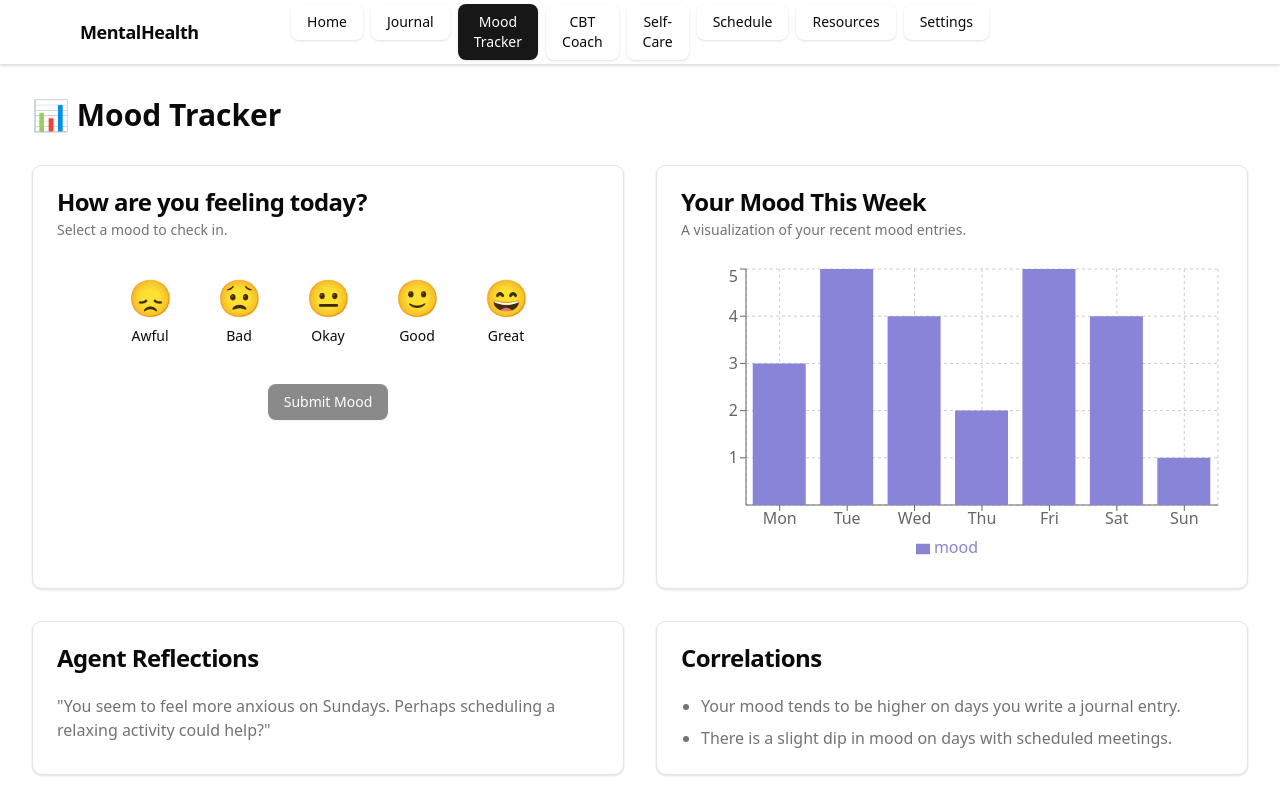
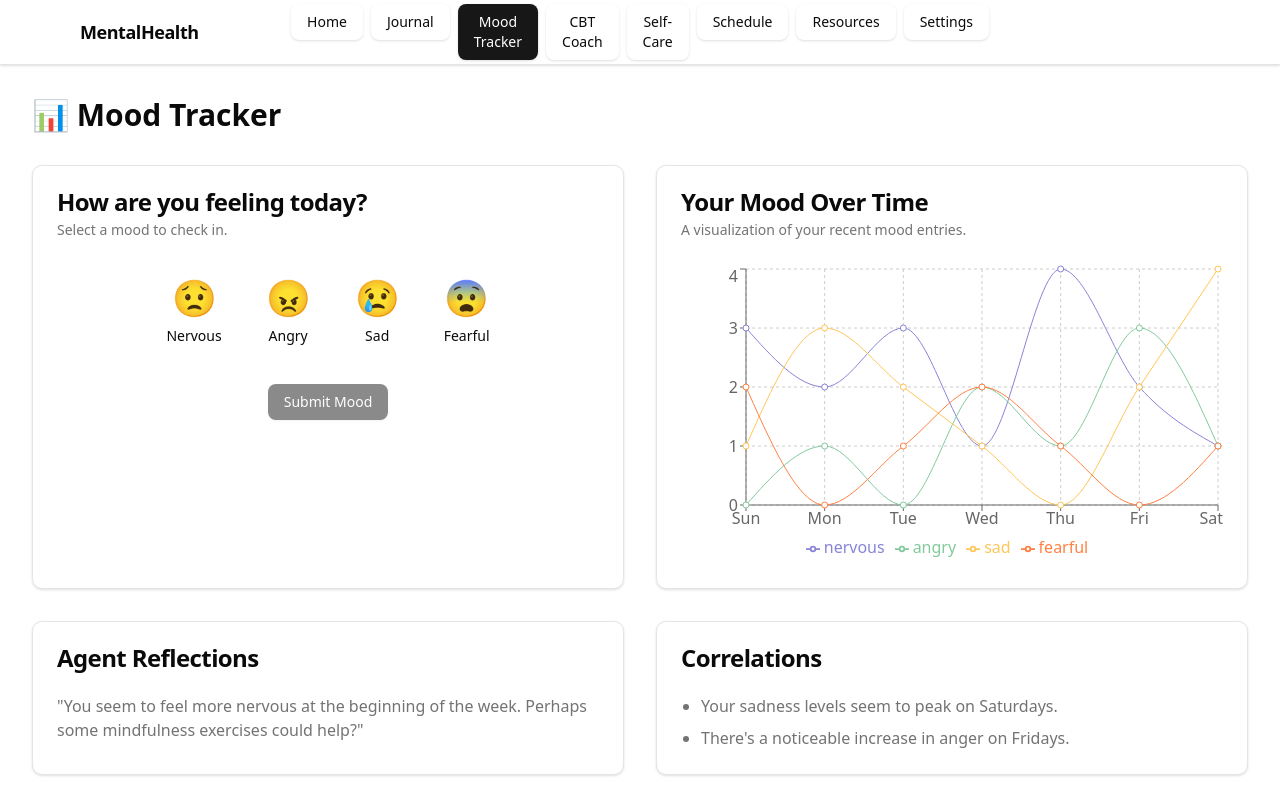
Before and after one commit to PSG777/Mindful, a Next.js app: page /mood-tracker in a window 1280 px wide. Built offline with nearby package versions, Linux system fonts and the light colour scheme.

Commit message:
Mood tracker
Changed bar graph to line graph

```diff
--- a/app/mood-tracker/page.tsx
+++ b/app/mood-tracker/page.tsx
@@ -2,14 +2,14 @@
 
 import { useState } from "react"
 import {
-  Bar,
-  BarChart,
+  LineChart,
+  Line,
+  XAxis,
+  YAxis,
   CartesianGrid,
+  Tooltip,
   Legend,
   ResponsiveContainer,
-  Tooltip,
-  XAxis,
-  YAxis,
 } from "recharts"
 
 import { Button } from "@/components/ui/button"
@@ -21,27 +21,68 @@ import {
   CardTitle,
 } from "@/components/ui/card"
 
-// Mock data
+// Mock data for line chart
 const moodData = [
-  { day: "Mon", mood: 3 },
-  { day: "Tue", mood: 5 },
-  { day: "Wed", mood: 4 },
-  { day: "Thu", mood: 2 },
-  { day: "Fri", mood: 5 },
-  { day: "Sat", mood: 4 },
-  { day: "Sun", mood: 1 },
+  { date: "2024-07-14", day: "Sun", nervous: 3, angry: 0, sad: 1, fearful: 2 },
+  { date: "2024-07-15", day: "Mon", nervous: 2, angry: 1, sad: 3, fearful: 0 },
+  { date: "2024-07-16", day: "Tue", nervous: 3, angry: 0, sad: 2, fearful: 1 },
+  { date: "2024-07-17", day: "Wed", nervous: 1, angry: 2, sad: 1, fearful: 2 },
+  { date: "2024-07-18", day: "Thu", nervous: 4, angry: 1, sad: 0, fearful: 1 },
+  { date: "2024-07-19", day: "Fri", nervous: 2, angry: 3, sad: 2, fearful: 0 },
+  { date: "2024-07-20", day: "Sat", nervous: 1, angry: 1, sad: 4, fearful: 1 },
 ]
 
 const moodOptions = [
-  { emoji: "😞", label: "Awful", value: 1 },
-  { emoji: "😟", label: "Bad", value: 2 },
-  { emoji: "😐", label: "Okay", value: 3 },
-  { emoji: "🙂", label: "Good", value: 4 },
-  { emoji: "😄", label: "Great", value: 5 },
+  { emoji: "😟", label: "Nervous" },
+  { emoji: "😠", label: "Angry" },
+  { emoji: "😢", label: "Sad" },
+  { emoji: "😨", label: "Fearful" },
 ]
 
+const CustomTooltip = ({ active, payload }: any) => {
+  if (active && payload && payload.length) {
+    const dateStr = payload[0].payload.date;
+    const [year, month, day] = dateStr.split("-");
+    const formattedDate = `${month}/${day}/${year}`;
+
+    return (
+      <div className="p-2 bg-background border rounded-lg shadow-sm">
+        <p className="font-medium text-foreground">{formattedDate}</p>
+        <div className="space-y-1 mt-1">
+          {payload.map((pld: any) => (
+            <p
+              key={pld.dataKey}
+              style={{ color: pld.color }}
+              className="text-sm capitalize"
+            >
+              {pld.name}: {pld.value}
+            </p>
+          ))}
+        </div>
+      </div>
+    );
+  }
+
+  return null;
+};
+
 export default function MoodTrackerPage() {
-  const [selectedMood, setSelectedMood] = useState<number | null>(null)
+  const [selectedMood, setSelectedMood] = useState<string | null>(null)
+  const [visibleEmotions, setVisibleEmotions] = useState({
+    nervous: true,
+    angry: true,
+    sad: true,
+    fearful: true,
+  })
+
+  const handleLegendClick = (dataKey: string) => {
+    if (dataKey) {
+      setVisibleEmotions((prev) => ({
+        ...prev,
+        [dataKey]: !prev[dataKey as keyof typeof prev],
+      }))
+    }
+  }
 
   return (
     <div className="flex-1 space-y-8 p-4 sm:p-8">
@@ -58,10 +99,10 @@ export default function MoodTrackerPage() {
             <div className="flex justify-center gap-4">
               {moodOptions.map((mood) => (
                 <button
-                  key={mood.value}
-                  onClick={() => setSelectedMood(mood.value)}
+                  key={mood.label}
+                  onClick={() => setSelectedMood(mood.label)}
                   className={`flex flex-col items-center gap-2 p-3 rounded-lg border-2 transition-all ${
-                    selectedMood === mood.value
+                    selectedMood === mood.label
                       ? "border-primary bg-primary/10"
                       : "border-transparent hover:bg-gray-100"
                   }`}
@@ -78,21 +119,46 @@ export default function MoodTrackerPage() {
         {/* Mood Chart */}
         <Card>
           <CardHeader>
-            <CardTitle>Your Mood This Week</CardTitle>
+            <CardTitle>Your Mood Over Time</CardTitle>
             <CardDescription>
               A visualization of your recent mood entries.
             </CardDescription>
           </CardHeader>
           <CardContent>
             <ResponsiveContainer width="100%" height={300}>
-              <BarChart data={moodData}>
+              <LineChart data={moodData}>
                 <CartesianGrid strokeDasharray="3 3" />
                 <XAxis dataKey="day" />
-                <YAxis domain={[0, 5]} ticks={[1, 2, 3, 4, 5]} />
-                <Tooltip />
-                <Legend />
-                <Bar dataKey="mood" fill="#8884d8" />
-              </BarChart>
+                <YAxis />
+                <Tooltip content={<CustomTooltip />} />
+                <Legend
+                  onClick={(e: any) => handleLegendClick(e.dataKey as string)}
+                />
+                <Line
+                  type="monotone"
+                  dataKey="nervous"
+                  stroke="#8884d8"
+                  hide={!visibleEmotions.nervous}
+                />
+                <Line
+                  type="monotone"
+                  dataKey="angry"
+                  stroke="#82ca9d"
+                  hide={!visibleEmotions.angry}
+                />
+                <Line
+                  type="monotone"
+                  dataKey="sad"
+                  stroke="#ffc658"
+                  hide={!visibleEmotions.sad}
+                />
+                <Line
+                  type="monotone"
+                  dataKey="fearful"
+                  stroke="#ff8042"
+                  hide={!visibleEmotions.fearful}
+                />
+              </LineChart>
             </ResponsiveContainer>
           </CardContent>
         </Card>
@@ -106,8 +172,7 @@ export default function MoodTrackerPage() {
           </CardHeader>
           <CardContent>
             <p className="text-muted-foreground">
-              "You seem to feel more anxious on Sundays. Perhaps scheduling a
-              relaxing activity could help?"
+              "You seem to feel more nervous at the beginning of the week. Perhaps some mindfulness exercises could help?"
             </p>
           </CardContent>
         </Card>
@@ -120,10 +185,10 @@ export default function MoodTrackerPage() {
           <CardContent>
             <ul className="list-disc space-y-2 pl-5 text-muted-foreground">
               <li>
-                Your mood tends to be higher on days you write a journal entry.
+                Your sadness levels seem to peak on Saturdays.
               </li>
               <li>
-                There is a slight dip in mood on days with scheduled meetings.
+                There's a noticeable increase in anger on Fridays.
               </li>
             </ul>
           </CardContent>
```
